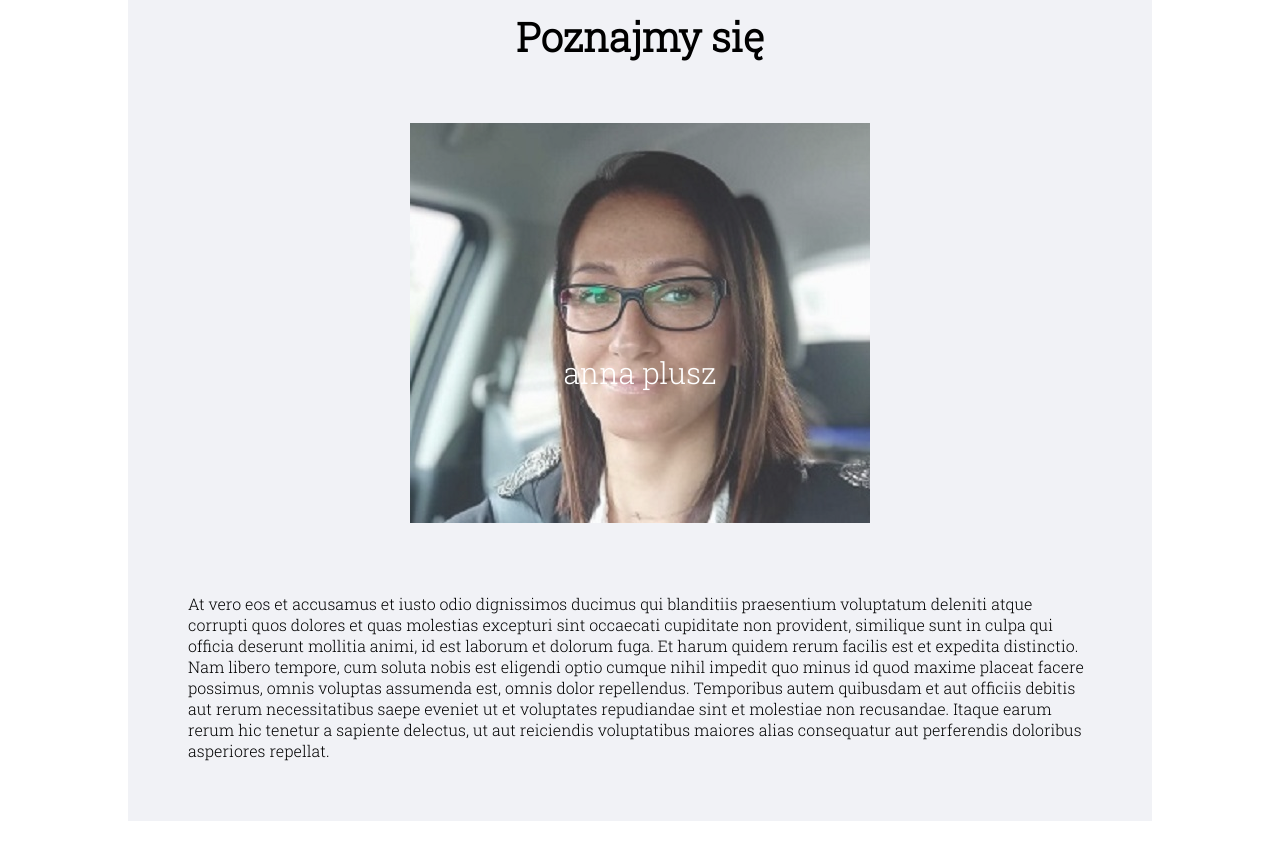
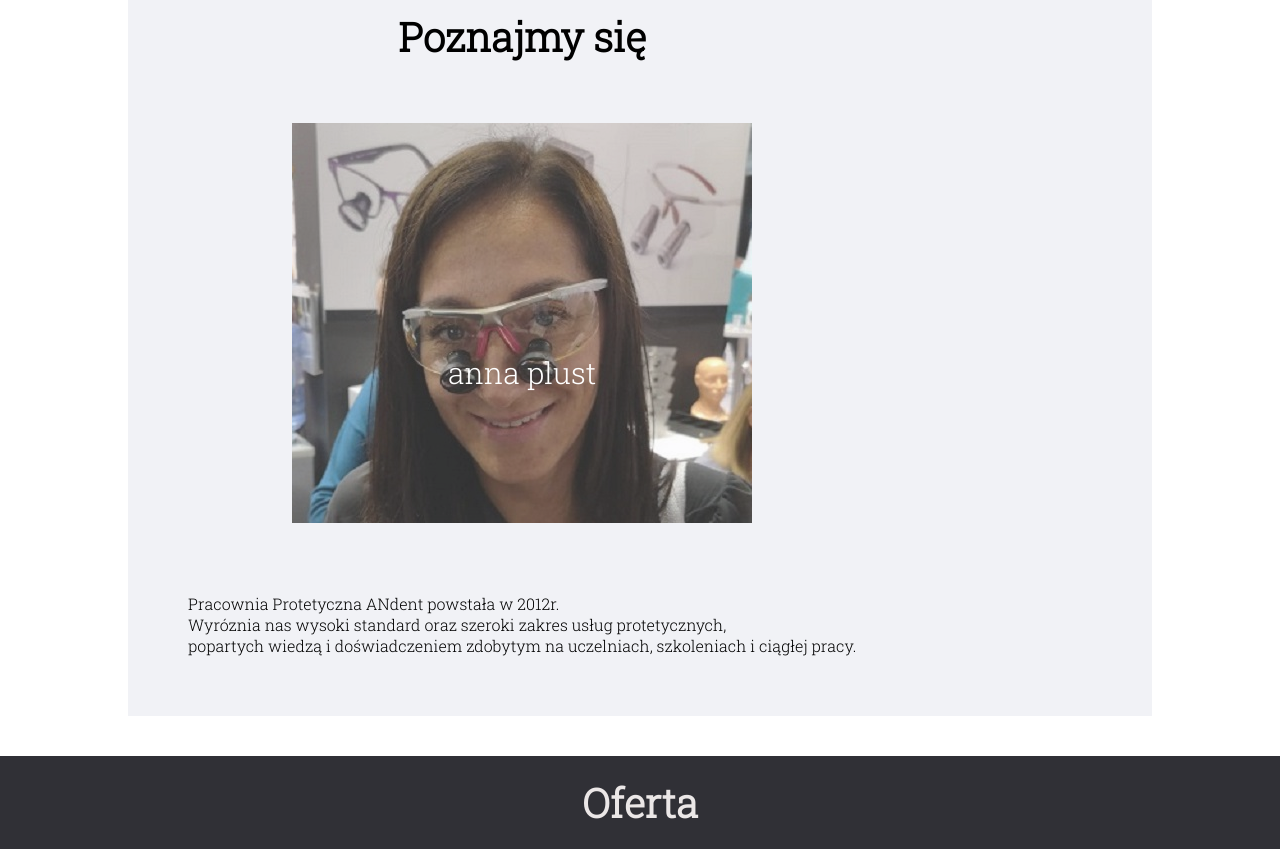
Before and after one commit to pkproject-office/PracowniaProtetyczna, a website: page index.html in a window 1280 px wide. Shown: the part 980-1832 px from the top of the page. Drawn offline with Linux system fonts and the light colour scheme.

Commit message:
add text client

```diff
--- a/index.html
+++ b/index.html
@@ -36,24 +36,17 @@
             <h2 id="About">Poznajmy się</h2>
             <div class="intro">
                 <div class="image">
-                    <img src="images/Profile/profile1.jpg" alt="">
+                    <img src="images/Profile/osoba 2 cut.jpg" alt="">
                     <div class="details">
-                        <h2>Anna Plusz</h2>
-                        <p>Lorem ipsum dolor sit amet, tempor prodesset eos no. Temporibus necessitatibus sea ei, at
-                            tantas
-                            oporteat nam. Lorem ipsum dolor sit amet, tempor prodesset eos no.</p>
+                        <h2>Anna Plust</h2>
+                        <p>Jestem absolwentką Uniwersytetu Medycznego w Łodzi z tytułem magistra zdrowia publicznego o specjalności techniki dentystyczne.
+                            Pracuje w zawodzie od 19 lat, w trakcie których stale podwyższam swoje kwalifijacje zawodowe uczestnicząc w wielu kursach.</p>
                     </div>
                 </div>
             </div>
-            <p>At vero eos et accusamus et iusto odio dignissimos ducimus qui blanditiis praesentium voluptatum
-                deleniti atque corrupti quos dolores et quas molestias excepturi sint occaecati cupiditate non
-                provident, similique sunt in culpa qui officia deserunt mollitia animi, id est laborum et dolorum fuga.
-                Et harum quidem rerum facilis est et expedita distinctio. Nam libero tempore, cum soluta nobis est
-                eligendi optio cumque nihil impedit quo minus id quod maxime placeat facere possimus, omnis voluptas
-                assumenda est, omnis dolor repellendus. Temporibus autem quibusdam et aut officiis debitis aut rerum
-                necessitatibus saepe eveniet ut et voluptates repudiandae sint et molestiae non recusandae. Itaque earum
-                rerum hic tenetur a sapiente delectus, ut aut reiciendis voluptatibus maiores alias consequatur aut
-                perferendis doloribus asperiores repellat.</p>
+            <p>Pracownia Protetyczna ANdent powstała w 2012r.<br> Wyróznia nas wysoki standard oraz szeroki zakres usług protetycznych,<br> popartych wiedzą i doświadczeniem zdobytym na uczelniach, szkoleniach i ciągłej pracy.
+
+            </p>
         </div>
     </div>
 
```
